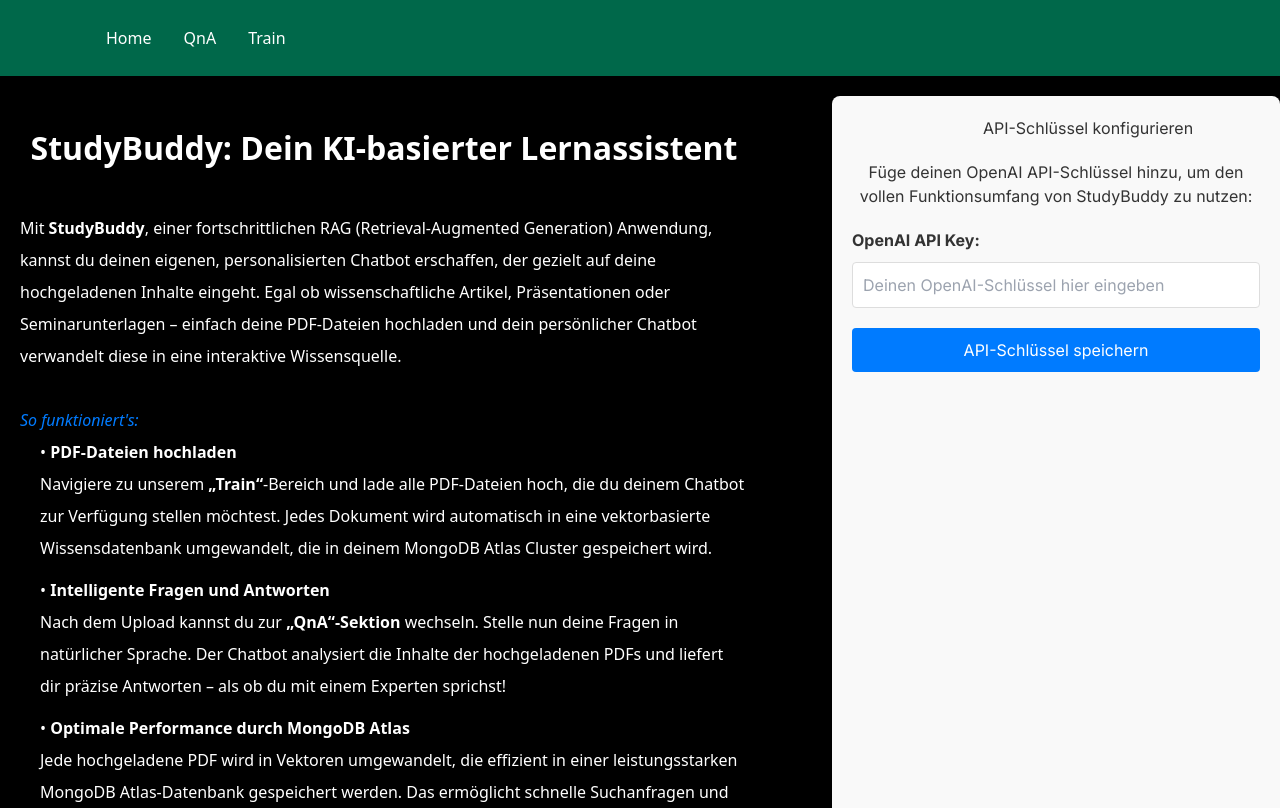
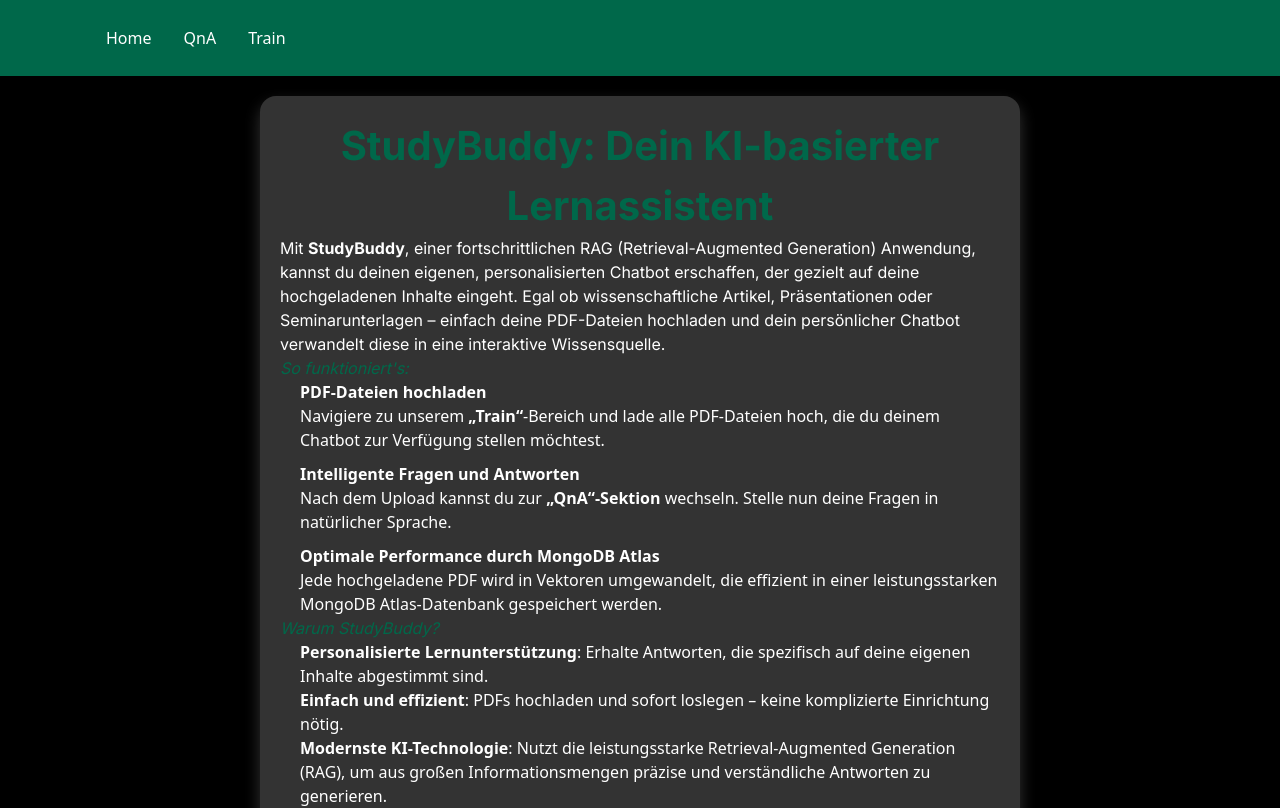
Before and after one commit to mark-baumann/StudyBuddy, a Next.js app: page / in a window 1280 px wide. Shown: the top 808 px of the page. Built offline with nearby package versions, Linux system fonts and the light colour scheme.

Commit message:
changed homepage

```diff
--- a/src/app/page.tsx
+++ b/src/app/page.tsx
@@ -1,21 +1,18 @@
 "use client"
-
 import React, { useState, useEffect } from 'react';
 import NavBar from './component/navbar';
 
 const Home = () => {
-  const [apiKey, setApiKey] = useState(''); // State zur Speicherung des API-Schlüssels
+  const [apiKey, setApiKey] = useState('');
 
-  // useEffect, um den API-Schlüssel aus dem localStorage zu laden
   useEffect(() => {
     const storedApiKey = localStorage.getItem('OPENAI_API_KEY');
     if (storedApiKey) {
       setApiKey(storedApiKey);
       process.env.REACT_APP_OPENAI_API_KEY = storedApiKey;
     }
-  }, []); // Läuft nur einmal beim Laden der Seite
+  }, []);
 
-  // Funktion zum Speichern des API-Schlüssels in localStorage und process.env
   const handleSaveKey = () => {
     localStorage.setItem('OPENAI_API_KEY', apiKey);
     process.env.OPENAI_API_KEY = apiKey;
@@ -23,60 +20,47 @@
   };
 
   return (
-    <div>
+    <div style={{ backgroundColor: '#000', color: '#fff'}}>
       <NavBar />
 
-      <div style={{ display: 'flex', justifyContent: 'space-between', marginTop: '20px' }}>
+      <div style={{ margin: '0 auto', maxWidth: '800px', padding: '20px' }}>
         {/* Informationsbereich über das Produkt */}
-        <div style={{ width: '60%', marginRight: '20px' }}>
-          <div className='overview-text' style={{ padding: '20px', boxShadow: '0 4px 8px rgba(0,0,0,0.1)', borderRadius: '8px' }}>
-            <h1 style={{ fontWeight: 'bold', fontSize: '2em', textAlign: 'center' }}>StudyBuddy: Dein KI-basierter Lernassistent</h1>
-            <br />
+        <div style={{ marginBottom: '30px', padding: '20px', backgroundColor: '#333', boxShadow: '0 8px 16px rgba(255, 255, 255, 0.2)', borderRadius: '16px' }}>
+          <h1 style={{ fontWeight: 'bold', fontSize: '2.5em', textAlign: 'center', color: '#00684A' }}>StudyBuddy: Dein KI-basierter Lernassistent</h1>
+          <p>
+            Mit <strong>StudyBuddy</strong>, einer fortschrittlichen RAG (Retrieval-Augmented Generation) Anwendung, kannst du deinen eigenen, personalisierten Chatbot erschaffen, der gezielt auf deine hochgeladenen Inhalte eingeht.
+            Egal ob wissenschaftliche Artikel, Präsentationen oder Seminarunterlagen – einfach deine PDF-Dateien hochladen und dein persönlicher Chatbot verwandelt diese in eine interaktive Wissensquelle.
+          </p>
 
-            <p>
-              Mit <strong>StudyBuddy</strong>, einer fortschrittlichen RAG (Retrieval-Augmented Generation) Anwendung, kannst du deinen eigenen, personalisierten Chatbot erschaffen, der gezielt auf deine hochgeladenen Inhalte eingeht. Egal ob wissenschaftliche Artikel, Präsentationen oder Seminarunterlagen – einfach deine PDF-Dateien hochladen und dein persönlicher Chatbot verwandelt diese in eine interaktive Wissensquelle.
-            </p>
-            <br />
-
-            <h2 style={{ fontStyle: 'italic', color: '#007BFF' }}>So funktioniert&apos;s:</h2>
+          <h2 style={{ fontStyle: 'italic', color: '#00684A' }}>So funktioniert&apos;s:</h2>
           <ul style={{ paddingLeft: '20px' }}>
             <li style={{ marginBottom: '10px' }}>
               <strong>PDF-Dateien hochladen</strong>
-                <br />Navigiere zu unserem <strong>„Train“</strong>-Bereich und lade alle PDF-Dateien hoch, die du deinem Chatbot zur Verfügung stellen möchtest. Jedes Dokument wird automatisch in eine vektorbasierte Wissensdatenbank umgewandelt, die in deinem MongoDB Atlas Cluster gespeichert wird.
+              <br />Navigiere zu unserem <strong>„Train“</strong>-Bereich und lade alle PDF-Dateien hoch, die du deinem Chatbot zur Verfügung stellen möchtest.
             </li>
             <li style={{ marginBottom: '10px' }}>
               <strong>Intelligente Fragen und Antworten</strong>
-                <br />Nach dem Upload kannst du zur <strong>„QnA“-Sektion</strong> wechseln. Stelle nun deine Fragen in natürlicher Sprache. Der Chatbot analysiert die Inhalte der hochgeladenen PDFs und liefert dir präzise Antworten – als ob du mit einem Experten sprichst!
+              <br />Nach dem Upload kannst du zur <strong>„QnA“-Sektion</strong> wechseln. Stelle nun deine Fragen in natürlicher Sprache.
             </li>
             <li>
               <strong>Optimale Performance durch MongoDB Atlas</strong>
-                <br />Jede hochgeladene PDF wird in Vektoren umgewandelt, die effizient in einer leistungsstarken MongoDB Atlas-Datenbank gespeichert werden. Das ermöglicht schnelle Suchanfragen und präzise Antworten, selbst bei großen Dokumentmengen. So werden deine spezifischen Daten nahtlos mit den Fähigkeiten von Chat GPT kombiniert.
+              <br />Jede hochgeladene PDF wird in Vektoren umgewandelt, die effizient in einer leistungsstarken MongoDB Atlas-Datenbank gespeichert werden.
             </li>
           </ul>
 
-            <br />
-
-            <h2 style={{ fontStyle: 'italic', color: '#007BFF' }}>Warum StudyBuddy?</h2>
+          <h2 style={{ fontStyle: 'italic', color: '#00684A' }}>Warum StudyBuddy?</h2>
           <ul style={{ paddingLeft: '20px' }}>
             <li><strong>Personalisierte Lernunterstützung</strong>: Erhalte Antworten, die spezifisch auf deine eigenen Inhalte abgestimmt sind.</li>
             <li><strong>Einfach und effizient</strong>: PDFs hochladen und sofort loslegen – keine komplizierte Einrichtung nötig.</li>
             <li><strong>Modernste KI-Technologie</strong>: Nutzt die leistungsstarke Retrieval-Augmented Generation (RAG), um aus großen Informationsmengen präzise und verständliche Antworten zu generieren.</li>
           </ul>
-
-            <br />
-
-            <h2 style={{ fontStyle: 'italic', color: '#007BFF' }}>Bereit, deine eigenen Lerninhalte zu aktivieren?</h2>
-            <p style={{ textAlign: 'center' }}>
-              Starte jetzt mit <strong>StudyBuddy</strong> und kreiere deinen persönlichen Lernassistenten. Einfach Daten hochladen, Fragen stellen und die Antworten direkt aus deinen eigenen PDFs erhalten!
-            </p>
-          </div>
         </div>
 
         {/* Bereich für den API-Schlüssel */}
-        <div style={{ width: '35%', padding: '20px', boxShadow: '0 4px 8px rgba(0,0,0,0.1)', borderRadius: '8px', backgroundColor: '#f9f9f9' }}>
-          <h3 style={{ textAlign: 'center', marginBottom: '20px', color: '#333' }}>API-Schlüssel konfigurieren</h3>
-          <p style={{ textAlign: 'center',  color: '#333' }}>Füge deinen OpenAI API-Schlüssel hinzu, um den vollen Funktionsumfang von StudyBuddy zu nutzen:</p>
-          <label htmlFor="api-key-input" style={{ display: 'block', margin: '20px 0 10px', fontWeight: 'bold',  color: '#333' }}>OpenAI API Key:</label>
+        <div style={{ marginBottom: '30px', padding: '20px', backgroundColor: '#444', borderRadius: '16px', color: 'white', boxShadow: '0 8px 16px rgba(255, 255, 255, 0.2)' }}>
+          <h3 style={{ textAlign: 'center', marginBottom: '20px', color: '#00684A' }}>API-Schlüssel konfigurieren</h3>
+          <p style={{ textAlign: 'center' }}>Füge deinen OpenAI API-Schlüssel hinzu, um den vollen Funktionsumfang von StudyBuddy zu nutzen:</p>
+          <label htmlFor="api-key-input" style={{ display: 'block', margin: '20px 0 10px', fontWeight: 'bold' }}>OpenAI API Key:</label>
           <input
             type="text"
             id="api-key-input"
@@ -86,9 +70,11 @@
             style={{
               padding: '10px',
               width: '100%',
-              border: '1px solid #ddd',
+              border: '1px solid #777',
               borderRadius: '4px',
-              marginBottom: '20px',  color: '#333'
+              marginBottom: '20px',
+              backgroundColor: '#222',
+              color: '#fff'
             }}
           />
           <button
@@ -96,24 +82,25 @@
             style={{
               padding: '10px 20px',
               width: '100%',
-              backgroundColor: '#007BFF',
+              backgroundColor: '#00684A',
               color: 'white',
               border: 'none',
               borderRadius: '4px',
-              cursor: 'pointer'
+              cursor: 'pointer',
+              boxShadow: '0 4px 8px rgba(0, 255, 127, 0.2)'
             }}
           >
             API-Schlüssel speichern
           </button>
           {apiKey && (
-            <p style={{ marginTop: '20px', color: 'green', textAlign: 'center' }}>
+            <p style={{ marginTop: '20px', color: 'lightgreen', textAlign: 'center' }}>
               Gespeicherter API-Schlüssel: <strong>{apiKey.slice(0, 4)}...{apiKey.slice(-4)}</strong>
             </p>
           )}
         </div>
       </div>
     </div>
-  )
+  );
 }
 
 export default Home;
```
Lines whose indentation alone changed are shown as unchanged.
